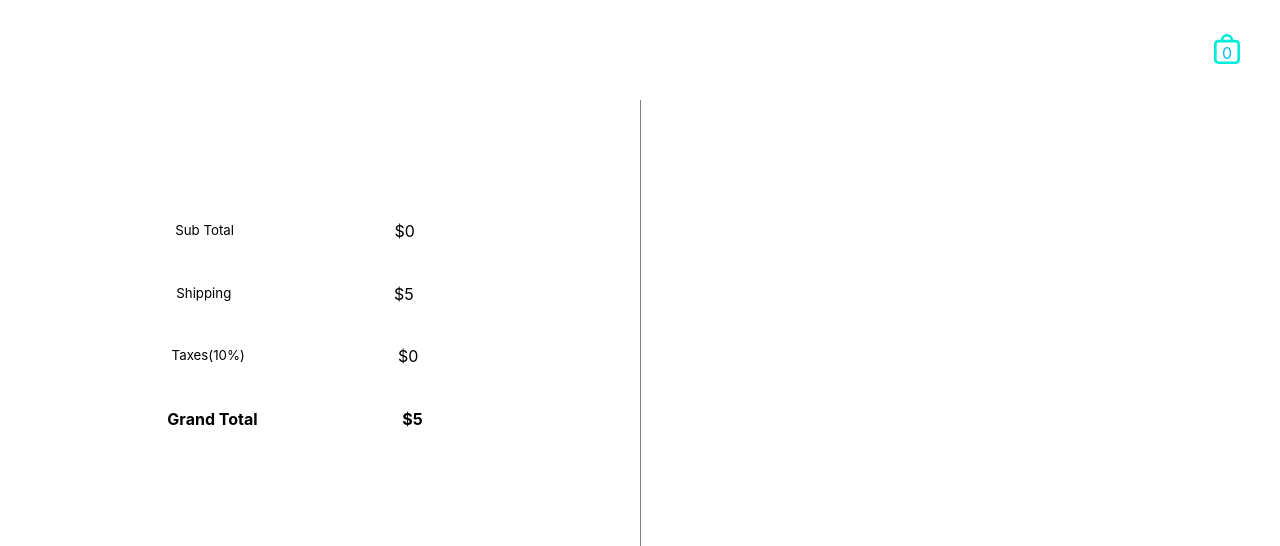
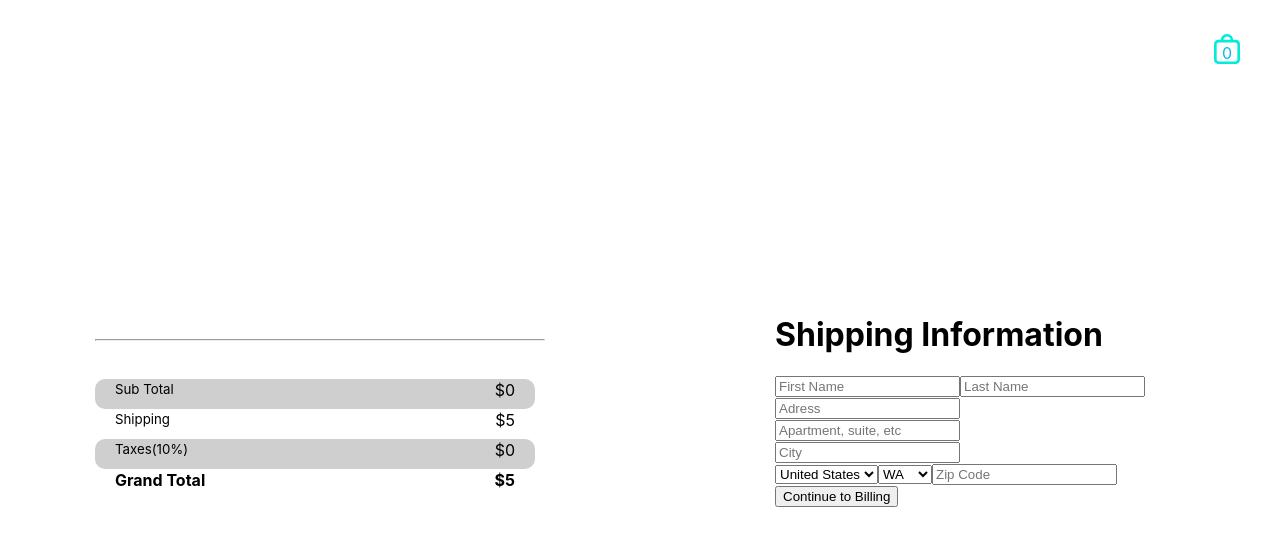
Before and after one commit to stetsonharding/musical-sweatpants, a React (Create React App) app: page /orderDetails in a window 1280 px wide. Shown: the top 546 px of the page. Built offline with nearby package versions, Linux system fonts and the light colour scheme.

Commit message:
Inital order  from setup.

```diff
--- a/src/components/orderInfo/OrderDetails.js
+++ b/src/components/orderInfo/OrderDetails.js
@@ -38,6 +38,7 @@ export default function OrderDetails() {
        if already at checkout and user deletes items out of shopping cart, redirect to home page. */}
 
       <div className="order-details-total-container">
+        <hr />
         <div className="order-details-price">
           <h5>Sub Total</h5>
           <h4>${subTotal}</h4>
--- /dev/null
+++ b/src/components/orderInfo/OrderForm.js
@@ -0,0 +1,44 @@
+import React from "react";
+
+import "../../css/OrderForm.css";
+
+export default function OrderForm() {
+  return (
+    <div>
+      <h1>Shipping Information</h1>
+      <form id="order-form-checkout">
+        <div className="order-form-name">
+          <input type="text" placeholder="First Name" />
+          <input type="text" placeholder="Last Name" />
+        </div>
+        <div className="order-form-address">
+          <input type="text" placeholder="Adress" />
+          <br />
+          <input type="text" placeholder="Apartment, suite, etc" />
+          <br />
+          <input type="text" placeholder="City" />
+
+          <div className="order-form-state">
+            {/* <label for="country">Country</label> */}
+            {/* <br /> */}
+            <select name="country" id="county" form="order-form-checkout">
+              <option value="volvo">United States</option>
+              <option value="saab">Saab</option>
+              <option value="opel">Opel</option>
+              <option value="audi">Audi</option>
+            </select>
+            {/* <label for="state">State</label> */}
+            <select name="state" id="state" form="order-form-checkout">
+              <option value="volvo">WA</option>
+              <option value="saab">Saab</option>
+              <option value="opel">Opel</option>
+              <option value="audi">Audi</option>
+            </select>
+            <input type="text" placeholder="Zip Code" />
+          </div>
+        </div>
+        <button>Continue to Billing</button>
+      </form>
+    </div>
+  );
+}
--- a/src/components/orderInfo/OrderInfoLayout.js
+++ b/src/components/orderInfo/OrderInfoLayout.js
@@ -5,12 +5,21 @@ import { useCurrentAlbumContext } from "../../providers/CurrentAlbumProvider";
 //components
 import CartBadge from "../builder/CartBadge";
 import OrderDetails from "./OrderDetails";
+import OrderForm from "./OrderForm";
 
 export default function OrderInfoLayout() {
   const [currentAlbum] = useCurrentAlbumContext();
 
   return (
-    <div className="order-info-layout-container" style={{ width: "100%" }}>
+    <div
+      className="order-info-layout-container"
+      style={{
+        width: "100%",
+        display: "flex",
+        justifyContent: "center",
+        alignItems: "center",
+      }}
+    >
       <CartBadge />
       <div
         className="order-details-container"
@@ -18,15 +27,22 @@ export default function OrderInfoLayout() {
           width: "50%",
           height: "100vh",
           display: "flex",
-          justifyContent: "center",
-          alignItems: "flex-start",
-          borderRight: "1.5px solid grey",
+          alignItems: "center",
         }}
       >
         <OrderDetails />
       </div>
-      <div className="order-checkoutform-container">
-        {/* checkout form here */}
+      <div
+        className="order-checkoutform-container"
+        style={{
+          width: "50%",
+          height: "100vh",
+          display: "flex",
+          justifyContent: "center",
+          alignItems: "center",
+        }}
+      >
+        <OrderForm />
       </div>
     </div>
   );
--- a/src/css/OrderDetails.css
+++ b/src/css/OrderDetails.css
@@ -1,16 +1,26 @@
 /* container */
 .order-details-container {
   width: 450px;
-  margin-top: 100px;
+  display: flex;
+  justify-content: center;
+  flex-direction: column;
   height: 100%;
 }
 
 /* price */
 .order-details-price {
   display: flex;
-  justify-content: space-around;
+  justify-content: space-between;
   width: 400px;
+  height: 10px;
+  padding: 10px 20px 10px;
 }
+
+.order-details-price:nth-child(odd) {
+  background-color: rgb(207, 207, 207);
+  border-radius: 10px;
+}
+
 .order-details-price h4,
 .order-details-price h5 {
   font-weight: normal;
--- /dev/null
+++ b/src/css/OrderForm.css
@@ -0,0 +1,3 @@
+/* .order-form-name {
+  display: flex;
+} */
```
